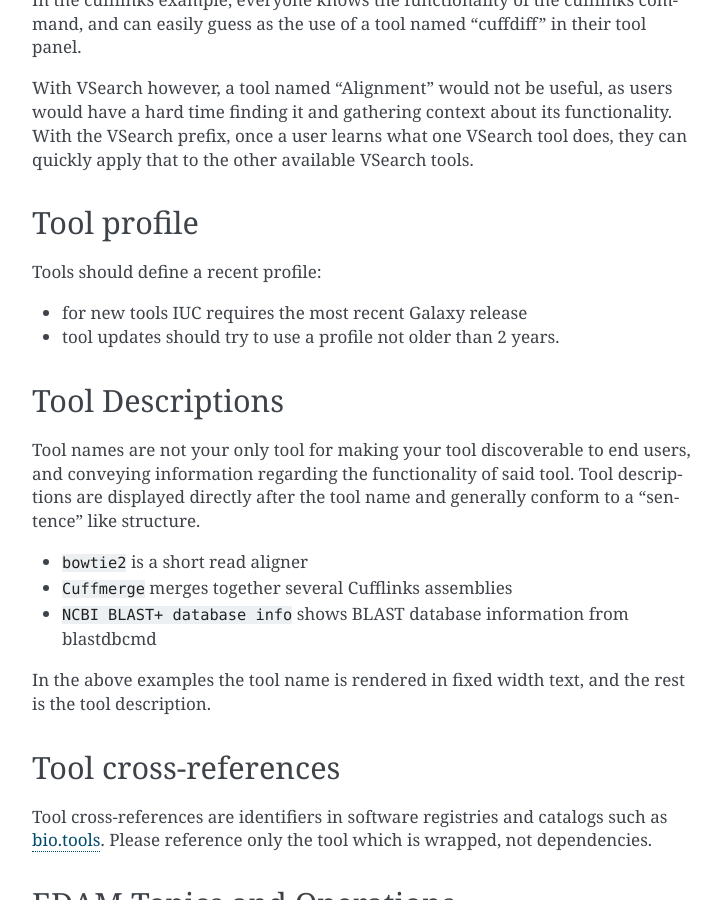
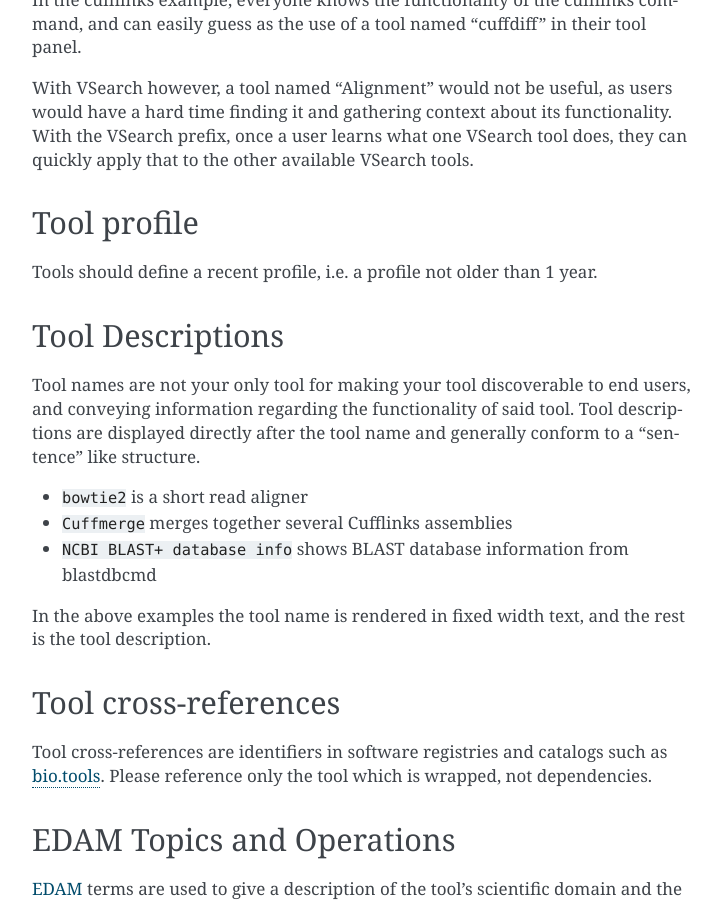
Before and after one commit to galaxy-iuc/standards, a Sphinx documentation site: the page built from docs/best_practices/tool_xml.rst, in a window 1280 px wide and 900 px high, scrolled down 1722 px. Shown: the whole window, without its empty margins (388-1109 px from the left). Built offline with Sphinx 7.4.7, drawn with Linux system fonts in a browser that asks for light colours.

Commit message:
reworded: should and 1year

```diff
--- a/docs/best_practices/tool_xml.rst
+++ b/docs/best_practices/tool_xml.rst
@@ -91,10 +91,7 @@ quickly apply that to the other available VSearch tools.
 Tool profile
 ------------
 
-Tools should define a recent profile:
-
-- for new tools IUC requires the most recent Galaxy release
-- tool updates should try to use a profile not older than 2 years.
+Tools should define a recent profile, i.e. a profile not older than 1 year.
 
 Tool Descriptions
 -----------------
```
